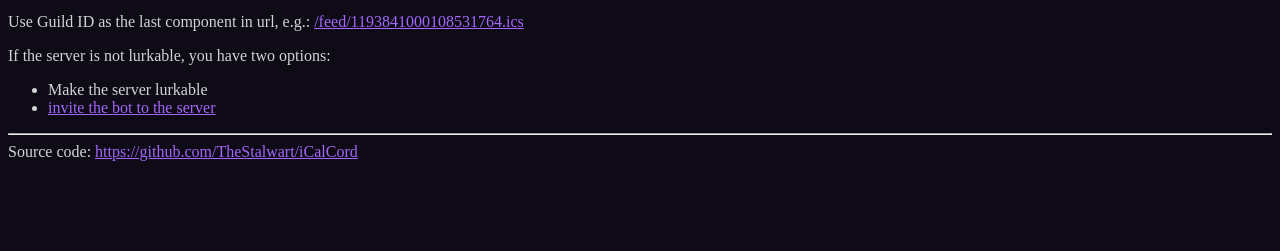
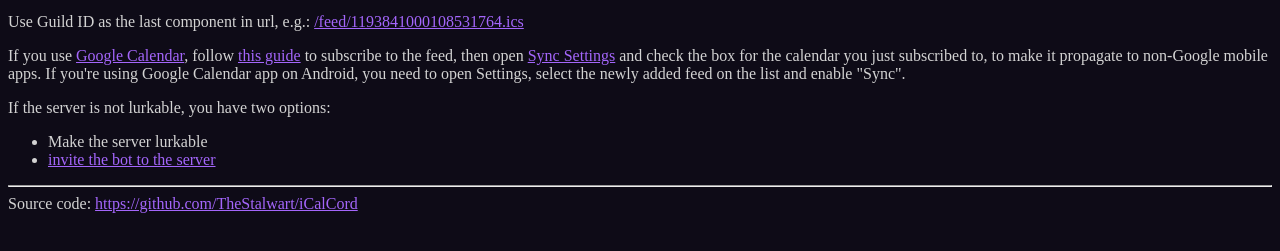
Before and after one commit to TheStalwart/iCalCord, a plain HTML site: page frontend/index.html in a window 1280 px wide. Shown: the part 255-506 px from the top of the page. Drawn offline with Linux system fonts and the light colour scheme.

Commit message:
Added instructions for Google Calendar to the frontend, because it's the most popular and least standard-compliant CalDAV implementation in the world

```diff
--- a/frontend/index.html
+++ b/frontend/index.html
@@ -32,6 +32,16 @@
         Use Guild ID as the last component in url, e.g.: <a
             href="/feed/1193841000108531764.ics">/feed/1193841000108531764.ics</a>
     </p>
+
+    <p>
+        If you use <a href="https://calendar.google.com/">Google Calendar</a>, follow
+        <a href="https://www.onecal.io/blog/how-to-subscribe-to-a-web-ics-calendar-in-google-calendar">this guide</a>
+        to subscribe to the feed,
+        then open <a href="https://www.google.com/calendar/syncselect">Sync Settings</a>
+        and check the box for the calendar you just subscribed to, to make it propagate to non-Google mobile apps.
+        If you're using Google Calendar app on Android,
+        you need to open Settings, select the newly added feed on the list and enable "Sync".
+    </p>
     <p>
         If the server is not lurkable, you have two options:
     <ul>
```
